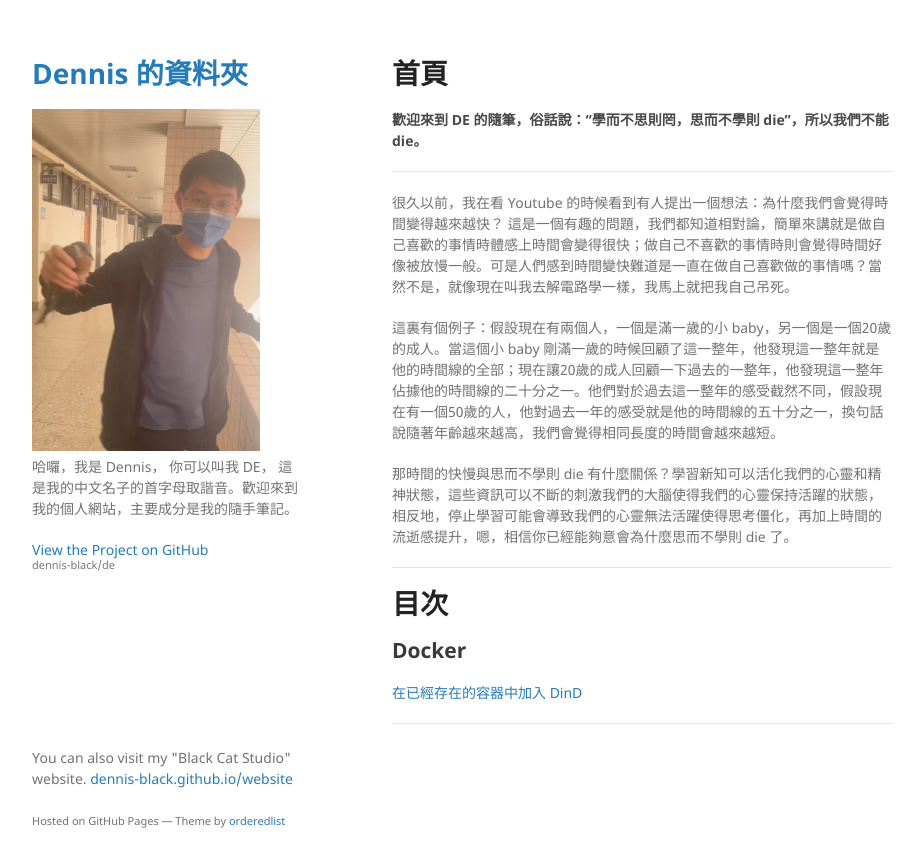
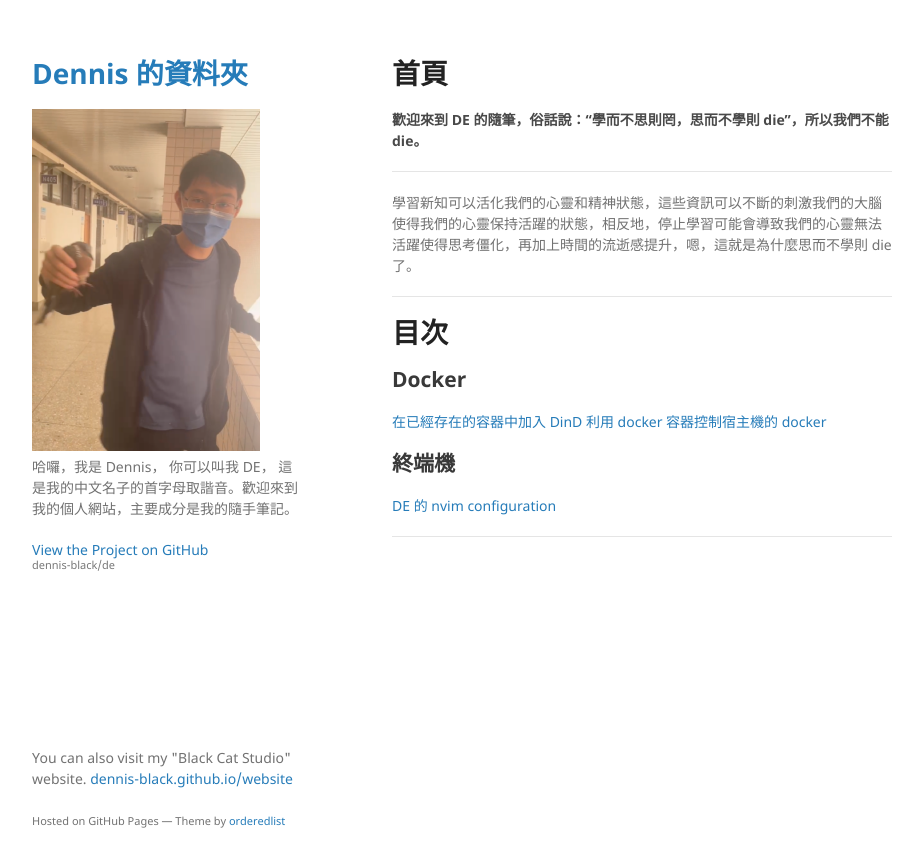
Before and after one commit to dennis-black/de, a Jekyll site: the page built from index.md, in a window 1280 px wide. Shown: the top 867 px of the page, without its empty margins (178-1101 px from the left). Built offline with Jekyll 4.4.1, drawn with Linux system fonts in a browser that asks for light colours; our own code applies the rules of GitHub Pages for plain Markdown files; some of the changed lines change nothing that is shown.

Commit message:
add neovim

````diff
--- a/index.md
+++ b/index.md
@@ -2,12 +2,13 @@
 
 #### 歡迎來到 DE 的隨筆，俗話說：“學而不思則罔，思而不學則 die”，所以我們不能 die。
 ---
-很久以前，我在看 Youtube 的時候看到有人提出一個想法：為什麼我們會覺得時間變得越來越快？
+<!-- 很久以前，我在看 Youtube 的時候看到有人提出一個想法：為什麼我們會覺得時間變得越來越快？
 這是一個有趣的問題，我們都知道相對論，簡單來講就是做自己喜歡的事情時體感上時間會變得很快；做自己不喜歡的事情時則會覺得時間好像被放慢一般。可是人們感到時間變快難道是一直在做自己喜歡做的事情嗎？當然不是，就像現在叫我去解電路學一樣，我馬上就把我自己吊死。
 
 這裏有個例子：假設現在有兩個人，一個是滿一歲的小 baby，另一個是一個20歲的成人。當這個小 baby 剛滿一歲的時候回顧了這一整年，他發現這一整年就是他的時間線的全部；現在讓20歲的成人回顧一下過去的一整年，他發現這一整年佔據他的時間線的二十分之一。他們對於過去這一整年的感受截然不同，假設現在有一個50歲的人，他對過去一年的感受就是他的時間線的五十分之一，換句話說隨著年齡越來越高，我們會覺得相同長度的時間會越來越短。
 
-那時間的快慢與思而不學則 die 有什麼關係？學習新知可以活化我們的心靈和精神狀態，這些資訊可以不斷的刺激我們的大腦使得我們的心靈保持活躍的狀態，相反地，停止學習可能會導致我們的心靈無法活躍使得思考僵化，再加上時間的流逝感提升，嗯，相信你已經能夠意會為什麼思而不學則 die 了。
+那時間的快慢與思而不學則 die 有什麼關係？ -->
+學習新知可以活化我們的心靈和精神狀態，這些資訊可以不斷的刺激我們的大腦使得我們的心靈保持活躍的狀態，相反地，停止學習可能會導致我們的心靈無法活躍使得思考僵化，再加上時間的流逝感提升，嗯，這就是為什麼思而不學則 die 了。
 
 
 ---
@@ -15,5 +16,10 @@
 
 ## Docker
 [在已經存在的容器中加入 DinD](note/docker/addDindFunction.md)
+[利用 docker 容器控制宿主機的 docker](note/docker/addDoodFunction.md)
+
+## 終端機
+[DE 的 nvim configuration](note/terminal/neovim.md)
+
 
 ---
--- /dev/null
+++ b/note/docker/addDoodFunction.md
@@ -0,0 +1,23 @@
+# 正在運行的容器加入 DooD 的功能(尚未完成)
+---
+DooD(Docker-outside-of-Docker)，是因為 DinD(Docker-in-Docker) 巢狀的容器進行嵌套太過於麻煩而出現的，
+
+- #### DinD (Docker-in-Docker)
+    - **性能問題**：由於需要運行多層 Docker 守護進程，可能會導致性能下降。
+    - **管理複雜性**：管理嵌套的 Docker 實例比直接與宿主機的 Docker 守護進程交互要複雜。
+    - **安全考慮**：嵌套 Docker 使用的存儲和網絡模型可能會引入額外的安全風險。
+
+- ### DooD (Docker-outside-of-Docker)
+    - **簡化管理**：管理上更為簡單，因為所有操作都是針對單一的 Docker 守護進程進行。
+    - **更好的性能**：不需要額外的 Docker 守護進程，減少了資源消耗，性能更佳。
+    - **直接控制**：可以直接控制和監控宿主機上的容器(==優點同時也是缺點==)，方便實施監控和日誌收集。
+
+windows
+```shell
+docker run -d -v //./pipe/docker_engine://./pipe/docker_engine my-dood-container
+```
+
+unix and unix-like
+```shell
+docker run -d -v /var/run/docker.sock:/var/run/docker.sock my-dood-container
+```
--- /dev/null
+++ b/note/terminal/neovim.md
@@ -0,0 +1,131 @@
+# DE 的 Neovim configuration（v0.7.0 以上）
+---
+1. 如果自己的家目錄下沒有 “.config” 目錄，建立一個
+2. 在 “.config” 目錄下建立一個目錄 “nvim”
+3. 在 nvim 目錄下建立一個 “init.lua” 檔案，以及一個 “plugin” 目錄
+4. 檔案架構如下
+    ```
+    .config
+    └── nvim
+       ├── init.lua
+       └── plugin
+           └── packer_compiled.lua
+    ```
+
+5.  將下列設定檔複製到 init.lua
+    ```lua
+    vim.cmd("let g:netrw_liststyle = 3")
+
+    local opt = vim.opt
+
+    opt.number = true
+
+    opt.cursorline = true
+
+    vim.o.mouse = "a"
+
+    local ensure_packer = function()
+
+      local fn = vim.fn
+
+      local install_path = fn.stdpath('data') .. '/site/pack/packer/start/packer.nvim'
+
+      if fn.empty(fn.glob(install_path)) > 0 then
+
+        fn.system({'git', 'clone', '--depth', '1', 'https://github.com/wbthomason/packer.nvim', install_path})
+
+        vim.cmd [[packadd packer.nvim]]
+
+        return true
+
+      end
+
+      return false
+
+    end
+
+    local packer_bootstrap = ensure_packer()
+
+    require('packer').startup(function(use)
+
+      use 'wbthomason/packer.nvim'
+
+      use 'nvim-tree/nvim-tree.lua'
+
+      use 'nvim-tree/nvim-web-devicons'
+
+      use 'tomasiser/vim-code-dark'
+
+      use {
+
+        'nvim-treesitter/nvim-treesitter',
+
+        run = ':TSUpdate'
+
+      }
+
+      if packer_bootstrap then
+
+        require('packer').sync()
+
+      end
+
+    end)
+
+    require('nvim-tree').setup {
+
+      view = {
+
+        width = 30,
+
+        side = 'left',
+
+      },
+
+      update_focused_file = {
+
+        enable = true,
+
+      },
+
+    }
+
+    local function open_nvim_tree(data)
+
+      local directory = vim.fn.isdirectory(data.file) == 1
+
+      if not directory then
+
+        return
+
+      end
+
+      vim.cmd.cd(data.file)
+
+      require("nvim-tree.api").tree.open()
+
+    end
+
+
+    require('nvim-treesitter.configs').setup {
+
+      sync_install = false,
+
+      highlight = {
+
+        enable = true,
+
+        additional_vim_regex_highlighting = false,
+
+      },
+
+    }
+
+    vim.cmd [[colorscheme codedark]]
+    ```
+
+6. 進入 nvim 編輯器下命令介面，輸入 “:PackerSync”，若沒有報錯就等待相關依賴安裝完成，如果顯示 “PackerSync 不是編輯器命令” 等字樣，表示沒有安裝 “packer.nvim” ，輸入以下指令進行安裝，並重新執行第 6 點
+    ```shell
+    git clone --depth 1 https://github.com/wbthomason/packer.nvim\
+      ~/.local/share/nvim/site/pack/packer/start/packer.nvim
+    ```
````
